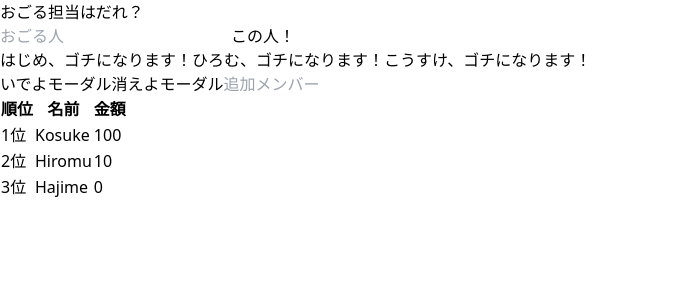
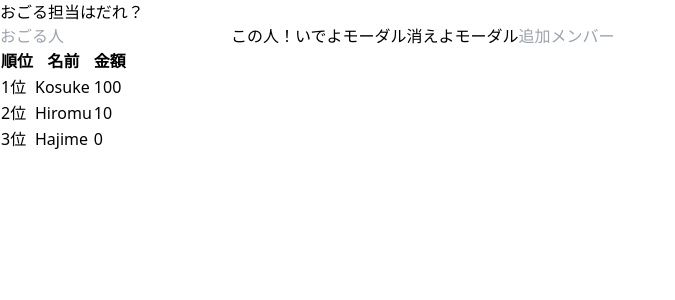
Before and after one commit to Kosuke2000/gochininarimasu, a Next.js app: page / in a window 1280 px wide. Shown: the top 300 px of the page, without its empty margins (0-675 px from the left). Built offline with nearby package versions, Linux system fonts and the light colour scheme.

Commit message:
おごる人を決めるLogicを実装

```diff
--- a/src/hooks.ts
+++ b/src/hooks.ts
@@ -26,3 +26,17 @@ export function useGochi(): [
 
   return [rankedMembers, gochi];
 }
+
+export const useToggleModal = (): [boolean, () => void, () => void] => {
+  const [isModalOpen, setIsModalOpen] = useState(false);
+
+  const open = () => {
+    setIsModalOpen(true);
+  };
+
+  const close = () => {
+    setIsModalOpen(false);
+  };
+
+  return [isModalOpen, open, close];
+};
--- a/src/pages/index.tsx
+++ b/src/pages/index.tsx
@@ -1,7 +1,6 @@
 import type { NextPage } from "next";
 import Head from "next/head";
-import { useState } from "react";
-import { useGochi } from "../hooks";
+import { useGochi, useToggleModal } from "../hooks";
 import { Modal } from "./components/Modal";
 import { RankingTable } from "./components/RankingTable";
 
@@ -13,16 +12,10 @@ import { RankingTable } from "./components/RankingTable";
 
 const Home: NextPage = () => {
   const [rankedMembers, gochi] = useGochi();
+  const [isModalOpen, open, close] = useToggleModal();
 
-  const [isModalOpen, setIsModalOpen] = useState(false);
-
-  const openModal = () => {
-    setIsModalOpen(true);
-  };
-
-  const closeModal = () => {
-    setIsModalOpen(false);
-  };
+  const r = Math.floor(Math.random() * rankedMembers.length);
+  const payer = rankedMembers[r];
 
   return (
     <>
@@ -36,32 +29,18 @@ const Home: NextPage = () => {
           <h1>おごる担当はだれ？</h1>
           <input type="text" placeholder="おごる人" />
           <button>この人！</button>
-          <div>
-            <button onClick={() => gochi("Hajime", 500)}>
-              はじめ、ゴチになります！
-            </button>
-            <button onClick={() => gochi("Hiromu", 500)}>
-              ひろむ、ゴチになります！
-            </button>
-            <button onClick={() => gochi("Kosuke", 500)}>
-              こうすけ、ゴチになります！
-            </button>
-          </div>
-          {/* B: モーダルを表示するボタン */}
-          <button onClick={openModal}>いでよモーダル</button>
-          <button onClick={closeModal}>消えよモーダル</button>
+          <button onClick={open}>いでよモーダル</button>
+          <button onClick={close}>消えよモーダル</button>
           <input type="text" placeholder="追加メンバー" />
 
-          {/* X: ソートされたメンバー情報を渡してRankingTableを表示する */}
           <RankingTable members={rankedMembers} />
-          {/* B: モーダルを開いている状態ならばモーダルを表示 */}
         </main>
       </div>
       {isModalOpen && (
         <Modal
-          member={rankedMembers[0]}
-          close={closeModal}
-          proceed={() => gochi(rankedMembers[0].name, 500)}
+          member={payer}
+          close={close}
+          proceed={() => gochi(payer.name, 500)}
         />
       )}
     </>
```
